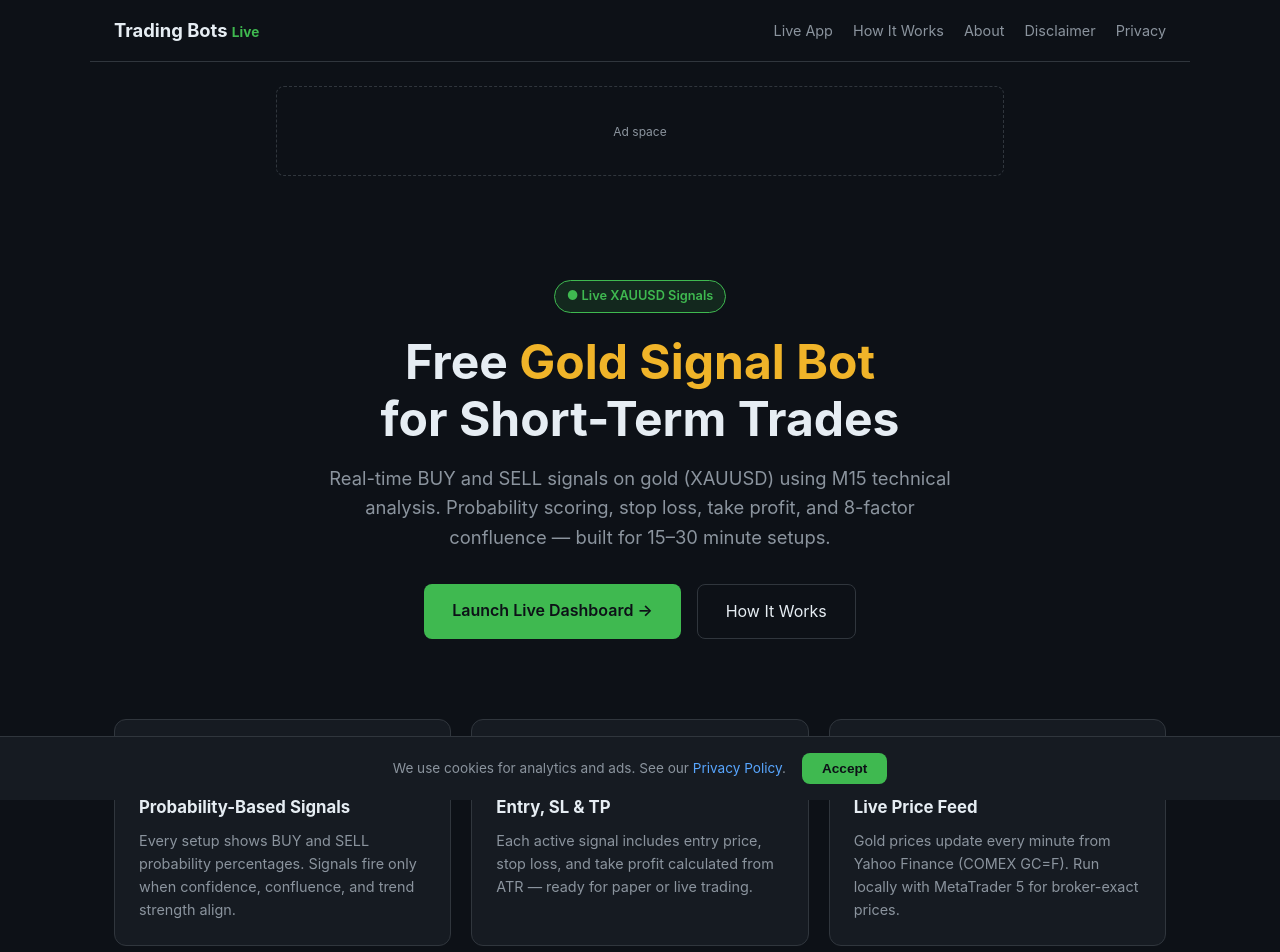
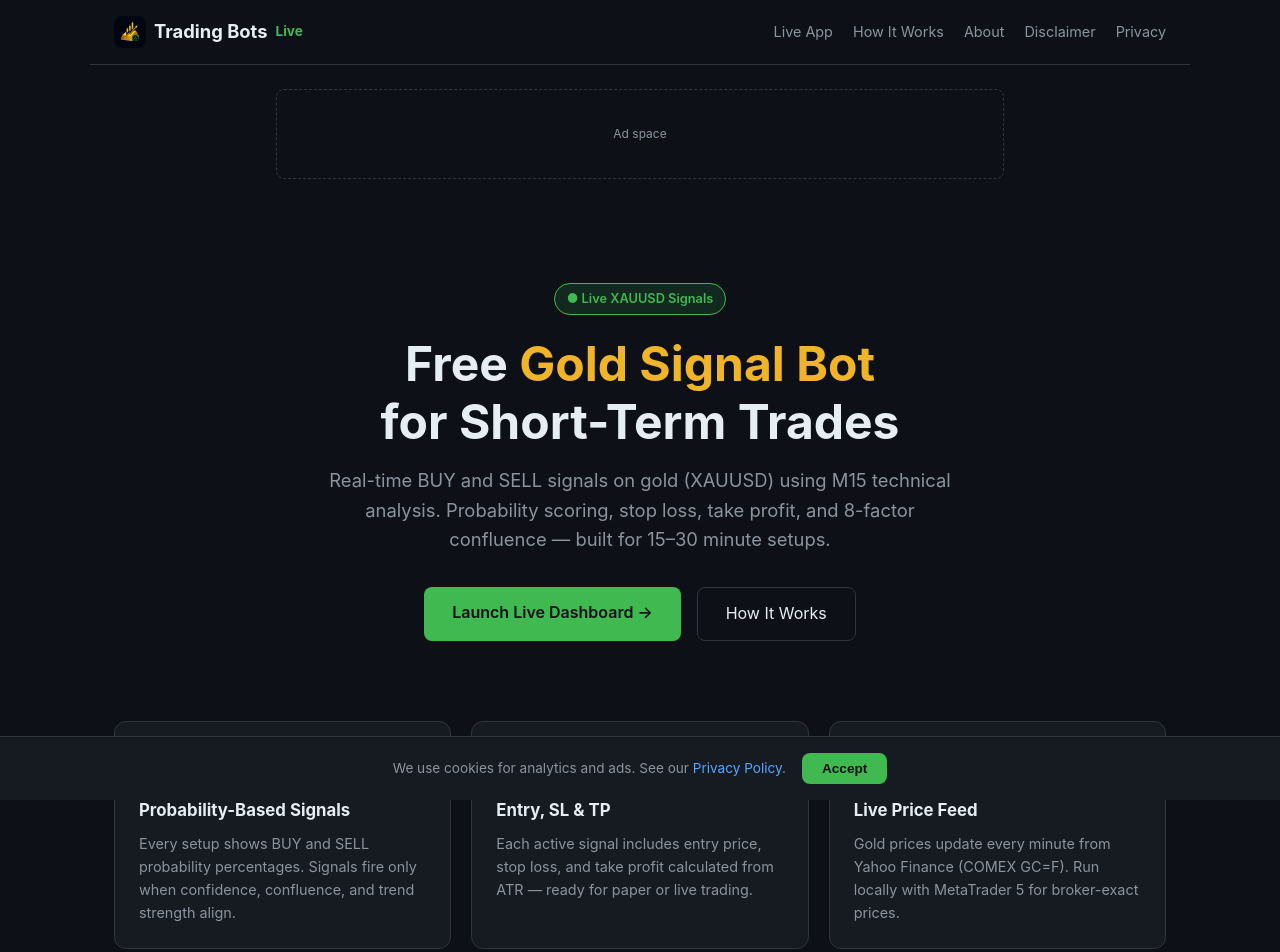
Before and after one commit to khalidMhd/trading-bot, a website: page public/index.html in a window 1280 px wide. Shown: the top 952 px of the page. Drawn offline with Linux system fonts and the light colour scheme.

Commit message:
Add logo image and update site navigation across multiple pages for improved branding

```diff
--- a/public/index.html
+++ b/public/index.html
@@ -3,6 +3,8 @@
 <head>
   <meta charset="UTF-8" />
   <meta name="viewport" content="width=device-width, initial-scale=1.0" />
+  <link rel="icon" href="/logo.png" type="image/png" />
+  <link rel="apple-touch-icon" href="/logo.png" />
   <title>Trading Bots Live — Free XAUUSD Gold Signal Bot</title>
   <meta name="description" content="Free live XAUUSD gold signals for M15 trades. BUY/SELL probability, SL/TP levels, and 8-indicator confluence. Paper trade free on Trading Bots Live." />
   <meta name="keywords" content="gold trading bot, XAUUSD signals, gold signal bot, trading bots live, forex gold signals, M15 gold strategy" />
@@ -13,6 +15,7 @@
   <meta property="og:title" content="Trading Bots Live — Free XAUUSD Gold Signal Bot" />
   <meta property="og:description" content="Live gold trading signals with probability scoring, SL/TP levels, and multi-indicator confluence. Free to use — paper trade first." />
   <meta property="og:site_name" content="Trading Bots Live" />
+  <meta property="og:image" content="https://trading-bots.live/logo.png" />
   <meta name="twitter:card" content="summary_large_image" />
   <meta name="twitter:title" content="Trading Bots Live — Gold Signal Bot" />
   <meta name="twitter:description" content="Free live XAUUSD signals for short-term gold trades." />
@@ -33,7 +36,7 @@
 </head>
 <body>
   <nav class="site-nav">
-    <a href="/" class="site-logo">Trading Bots <span class="live-dot">Live</span></a>
+    <a href="/" class="site-logo"><img src="/logo.png" alt="" class="site-logo-img" width="32" height="32" />Trading Bots <span class="live-dot">Live</span></a>
     <div class="site-links">
       <a href="/app">Live App</a>
       <a href="/how-it-works">How It Works</a>
--- a/public/site.css
+++ b/public/site.css
@@ -42,6 +42,16 @@ a:hover { text-decoration: underline; }
   font-weight: 700;
   color: var(--text);
   text-decoration: none;
+  display: inline-flex;
+  align-items: center;
+  gap: 0.5rem;
+}
+
+.site-logo-img {
+  width: 32px;
+  height: 32px;
+  border-radius: 8px;
+  flex-shrink: 0;
 }
 
 .site-logo:hover { text-decoration: none; }
--- a/public/styles.css
+++ b/public/styles.css
@@ -39,6 +39,16 @@ body {
   font-weight: 700;
   color: var(--text);
   text-decoration: none;
+  display: inline-flex;
+  align-items: center;
+  gap: 0.5rem;
+}
+
+.site-logo-img {
+  width: 32px;
+  height: 32px;
+  border-radius: 8px;
+  flex-shrink: 0;
 }
 
 .site-logo:hover { text-decoration: none; }
```
Also changed, not shown: public/about.html (+3 -1 lines), public/app.html (+3 -1 lines), public/disclaimer.html (+3 -1 lines), public/how-it-works.html (+3 -1 lines), public/privacy.html (+3 -1 lines), public/logo.png (added), vercel.json.
